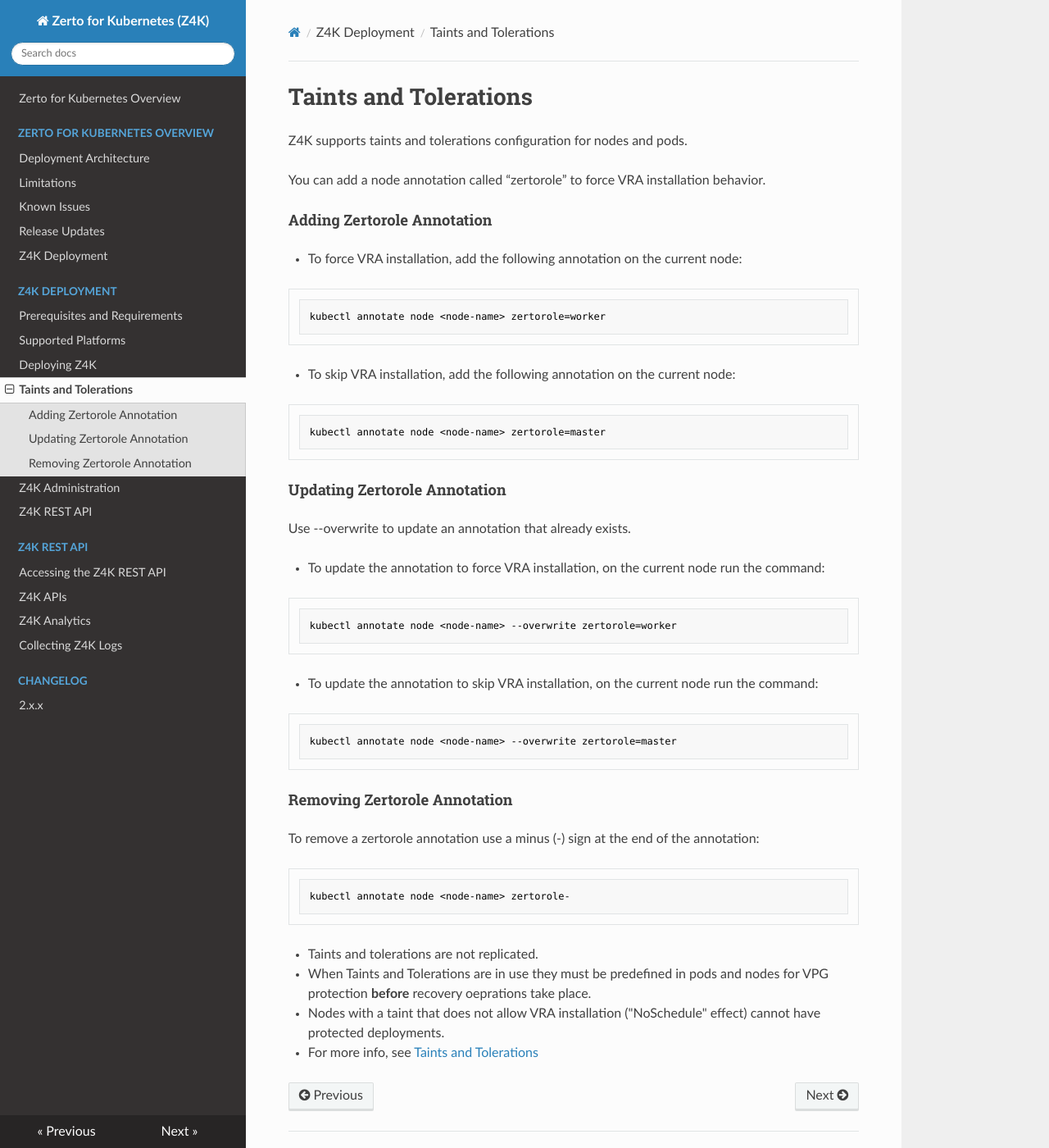
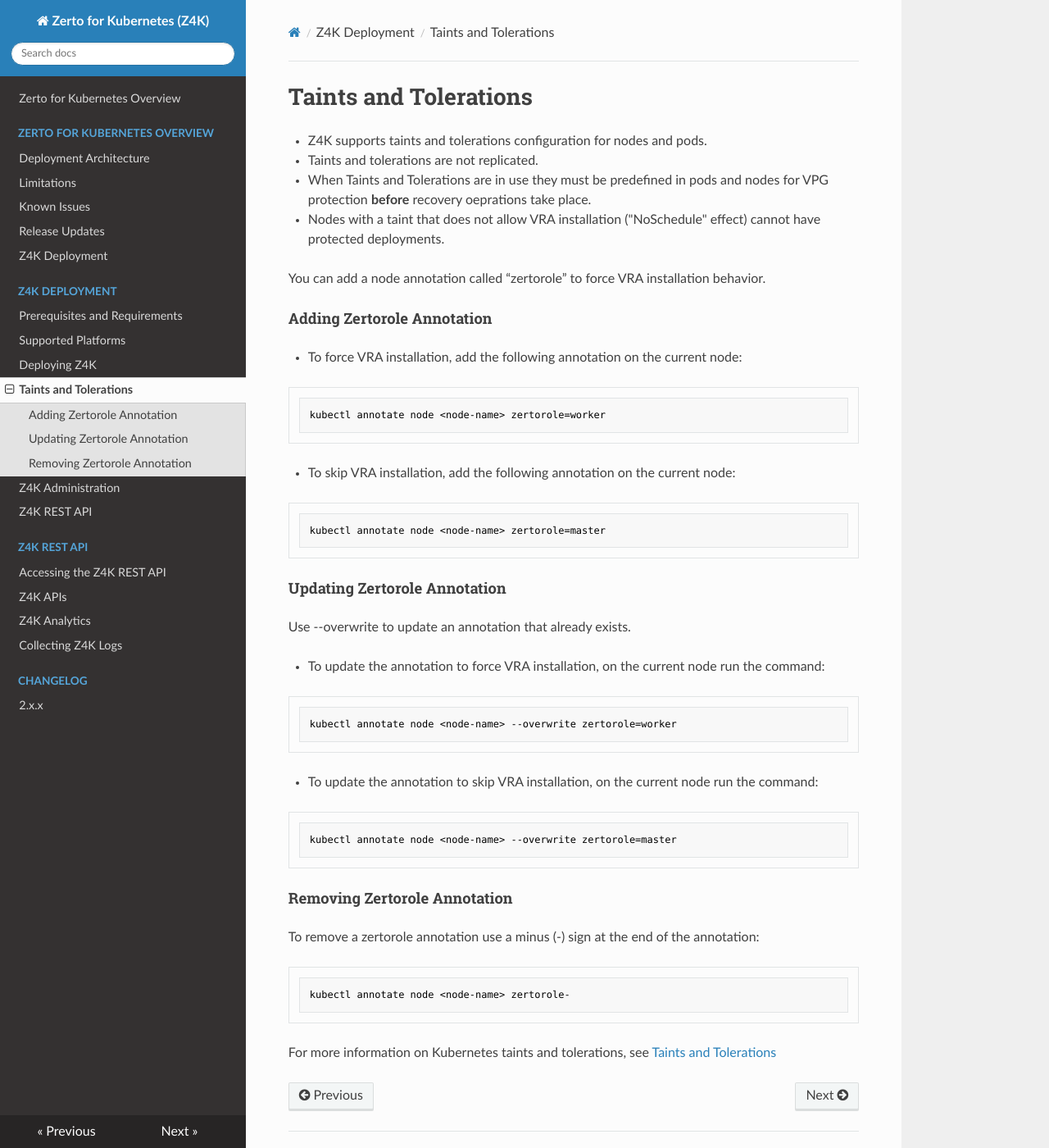
Before and after one commit to ZertoPublic/Z4K, an MkDocs documentation site: the page built from docs/TaintsandTolerations.md, in a window 1280 px wide and 1400 px high. Shown: the whole window at 82% size. Built offline with MkDocs 1.6.1, drawn with Linux system fonts in a browser that asks for light colours; some of the changed lines change nothing that is shown.

Commit message:
Update TaintsandTolerations.md

````diff
--- a/docs/TaintsandTolerations.md
+++ b/docs/TaintsandTolerations.md
@@ -1,6 +1,9 @@
 # Taints and Tolerations
 
-Z4K supports taints and tolerations configuration for nodes and pods.
+- Z4K supports taints and tolerations configuration for nodes and pods.
+- Taints and tolerations are not replicated.
+- When Taints and Tolerations are in use they must be predefined in pods and nodes for VPG protection **before** recovery oeprations take place.
+- Nodes with a taint that does not allow VRA installation ("NoSchedule" effect) cannot have protected deployments.
 
 You can add a node annotation called “zertorole” to force VRA installation behavior.
 
@@ -42,7 +45,5 @@
 kubectl annotate node <node-name> zertorole-
 ```
 
--	Taints and tolerations are not replicated.
--	When Taints and Tolerations are in use they must be predefined in pods and nodes for VPG protection **before** recovery oeprations take place.
--	Nodes with a taint that does not allow VRA installation ("NoSchedule" effect) cannot have protected deployments.
--	For more info, see [Taints and Tolerations](https://kubernetes.io/docs/concepts/scheduling-eviction/taint-and-toleration/)
+
+For more information on Kubernetes taints and tolerations, see [Taints and Tolerations](https://kubernetes.io/docs/concepts/scheduling-eviction/taint-and-toleration/)
````
